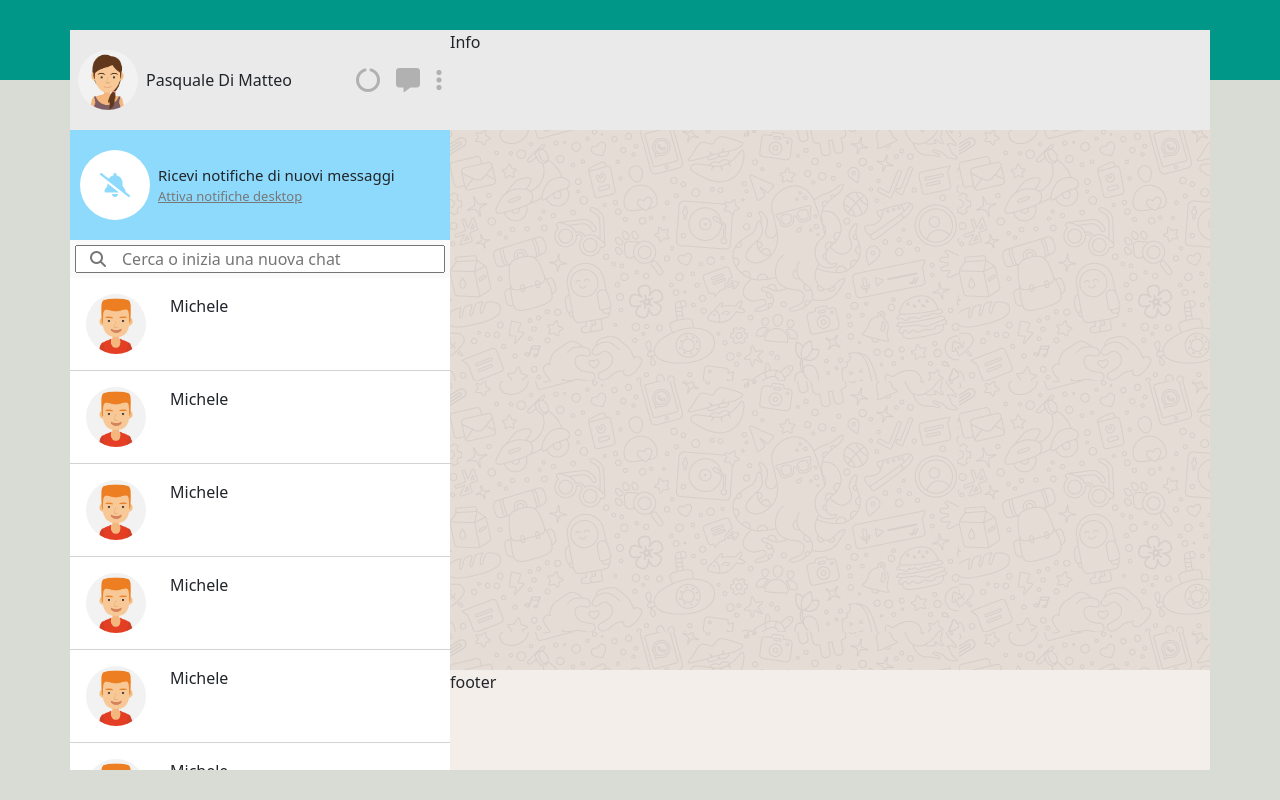
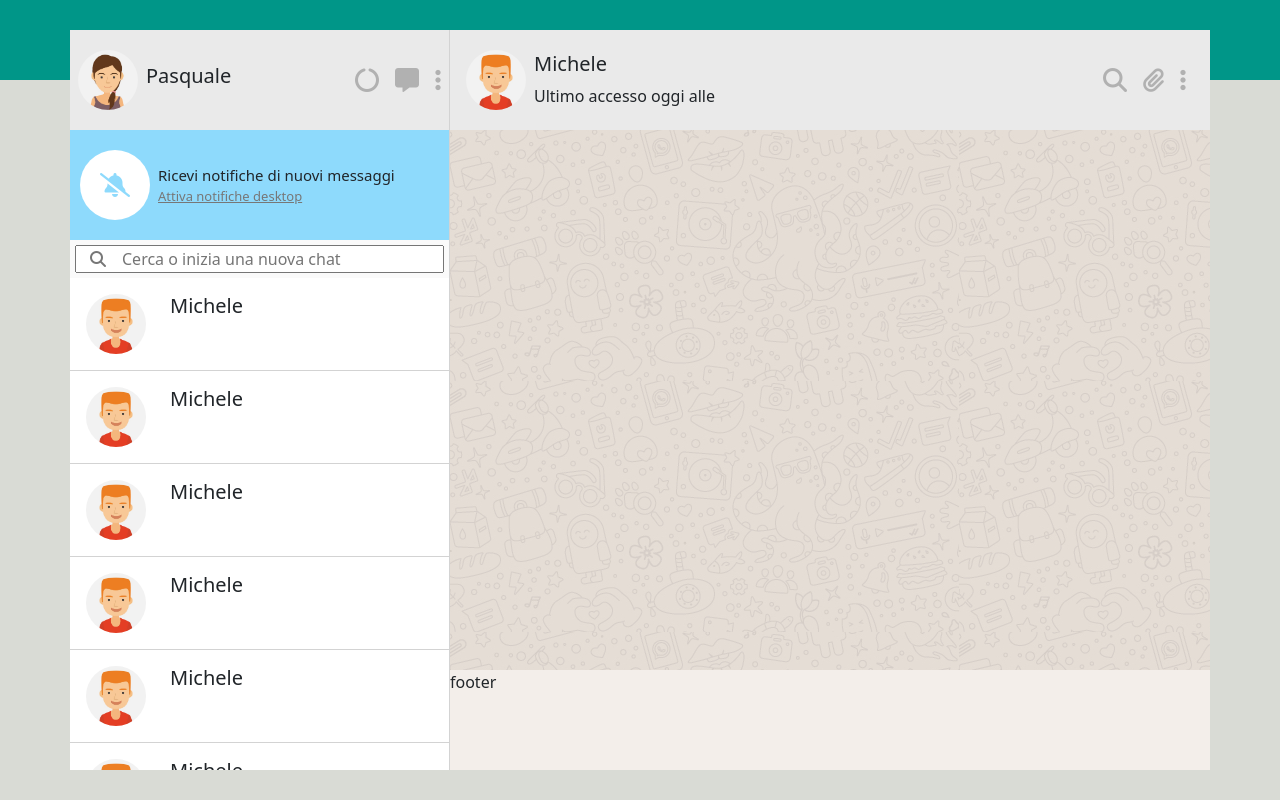
Before and after one commit to PasqualeDiMatteo/vue-boolzapp, a plain HTML site: page index.html in a window 1280 px wide. Drawn offline with nearby package versions, Linux system fonts and the light colour scheme.

Commit message:
Added Header Chat

```diff
--- a/css/style.css
+++ b/css/style.css
@@ -49,6 +49,7 @@ main section {
     flex-basis: calc(100% / 3);
     display: flex;
     flex-direction: column;
+    border-right: 1px solid lightgray;
 }
 
 /* Contacts Header*/
@@ -59,13 +60,13 @@ main section {
     align-items: center;
 }
 
-#contacts .avatar img {
+.avatar img {
     width: 60px;
     border-radius: 50%;
     margin-right: .5rem;
 }
 
-#contacts .profile-buttons{
+.profile-buttons{
     color:#b1b1b1;
 }
 
@@ -147,7 +148,6 @@ main section {
 
 }
 
-
 /* Chat */
 
 #chat {
--- a/index.html
+++ b/index.html
@@ -38,9 +38,9 @@
                                 <div class="avatar">
                                     <img src="img/avatar_io.jpg" alt="avatar">
                                 </div>
-                                <div class="name-user">
-                                    Pasquale Di Matteo
-                                </div>
+                                <h5 class="name-user">
+                                    Pasquale
+                                </h5>
                             </div>
                             <div class="profile-buttons ">
                                 <i class="fa-solid fa-xl fa-circle-notch px-2"></i>
@@ -68,9 +68,9 @@
                                         <div class="avatar p-3">
                                             <img src="img/avatar_1.jpg" alt="">
                                         </div>
-                                        <div class="name py-3">
+                                        <h5 class="name py-3">
                                             Michele
-                                        </div>
+                                        </h5>
                                     </div>
                                 </li>
                                 <li>
@@ -78,9 +78,9 @@
                                         <div class="avatar p-3">
                                             <img src="img/avatar_1.jpg" alt="">
                                         </div>
-                                        <div class="name py-3">
+                                        <h5 class="name py-3">
                                             Michele
-                                        </div>
+                                        </h5>
                                     </div>
                                 </li>
                                 <li>
@@ -88,9 +88,9 @@
                                         <div class="avatar p-3">
                                             <img src="img/avatar_1.jpg" alt="">
                                         </div>
-                                        <div class="name py-3">
+                                        <h5 class="name py-3">
                                             Michele
-                                        </div>
+                                        </h5>
                                     </div>
                                 </li>
                                 <li>
@@ -98,9 +98,9 @@
                                         <div class="avatar p-3">
                                             <img src="img/avatar_1.jpg" alt="">
                                         </div>
-                                        <div class="name py-3">
+                                        <h5 class="name py-3">
                                             Michele
-                                        </div>
+                                        </h5>
                                     </div>
                                 </li>
                                 <li>
@@ -108,9 +108,9 @@
                                         <div class="avatar p-3">
                                             <img src="img/avatar_1.jpg" alt="">
                                         </div>
-                                        <div class="name py-3">
+                                        <h5 class="name py-3">
                                             Michele
-                                        </div>
+                                        </h5>
                                     </div>
                                 </li>
                                 <li>
@@ -118,9 +118,9 @@
                                         <div class="avatar p-3">
                                             <img src="img/avatar_1.jpg" alt="">
                                         </div>
-                                        <div class="name py-3">
+                                        <h5 class="name py-3">
                                             Michele
-                                        </div>
+                                        </h5>
                                     </div>
                                 </li>
                                 <li>
@@ -128,9 +128,9 @@
                                         <div class="avatar p-3">
                                             <img src="img/avatar_1.jpg" alt="">
                                         </div>
-                                        <div class="name py-3">
+                                        <h5 class="name py-3">
                                             Michele
-                                        </div>
+                                        </h5>
                                     </div>
                                 </li>
                             </ul>
@@ -138,9 +138,31 @@
                     </section>
                     <!-- Chat -->
                     <section id="chat">
-                        <header>Info </header>
+                        <!-- Header Chat -->
+                        <header class="d-flex justify-content-between align-items-center p-3">
+                            <!-- Contact -->
+                            <div class="contact d-flex align-items-center">
+                                <div class="avatar ">
+                                    <img src="img/avatar_1.jpg" alt="avatar">
+                                </div>
+                                <div class="info-contact">
+                                    <h5 class="name p-0">Michele</h5>
+                                    <div class="date">
+                                        Ultimo accesso oggi alle
+                                    </div>
+                                </div>
+                            </div>
+                            <!-- Header Buttons -->
+                            <div class="profile-buttons ">
+                                <i class="fa-solid fa-magnifying-glass fa-xl px-2"></i>
+                                <i class="fa-solid fa-paperclip fa-xl px-2"></i>
+                                <i class="fa-solid fa-xl fa-ellipsis-vertical px-2"></i>
+                            </div>
+                        </header>
+                        <!-- Main Chat -->
                         <div class="chat">
                         </div>
+                        <!-- Footer -->
                         <footer>footer</footer>
                     </section>
                 </main>
```
